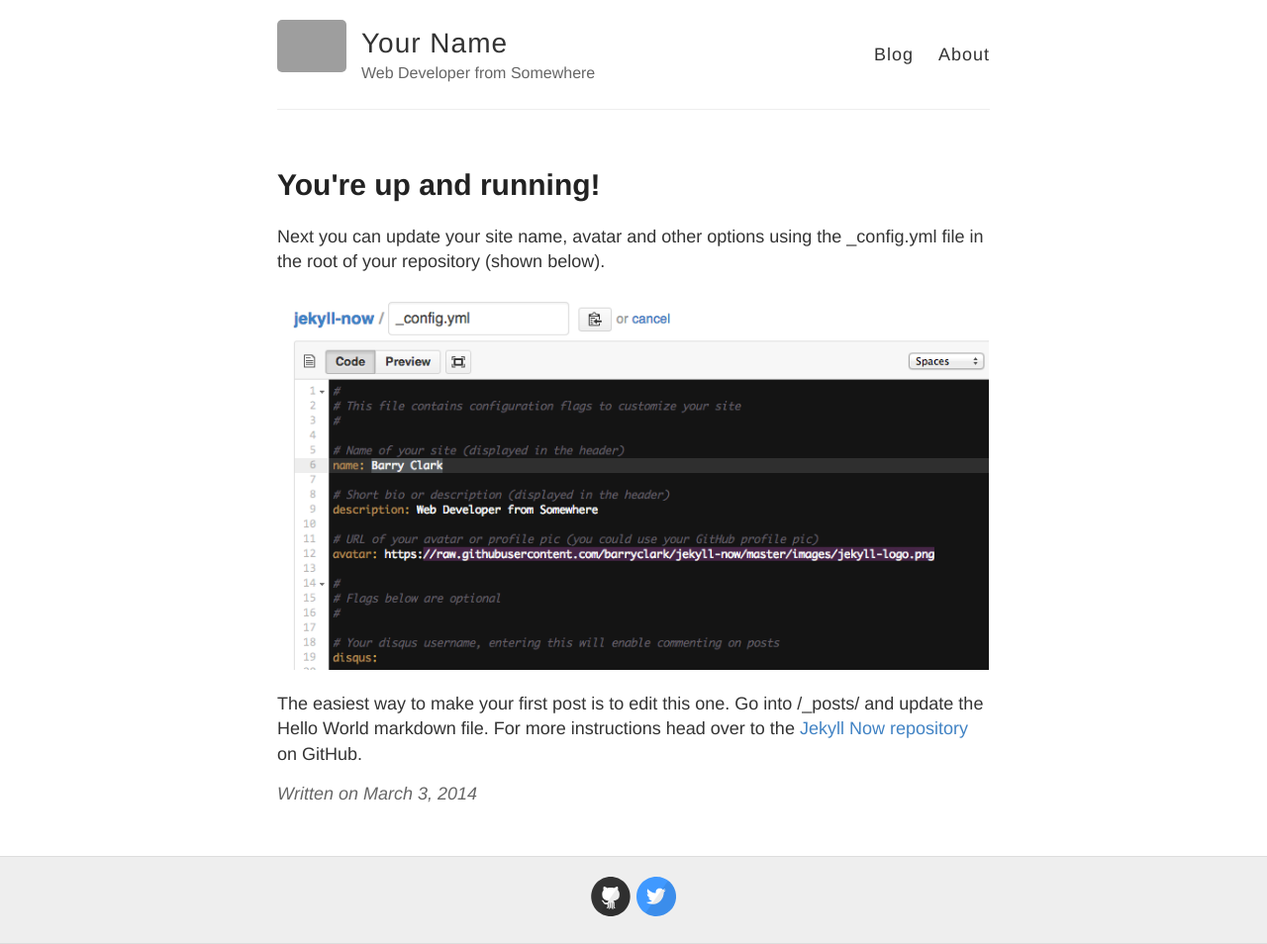
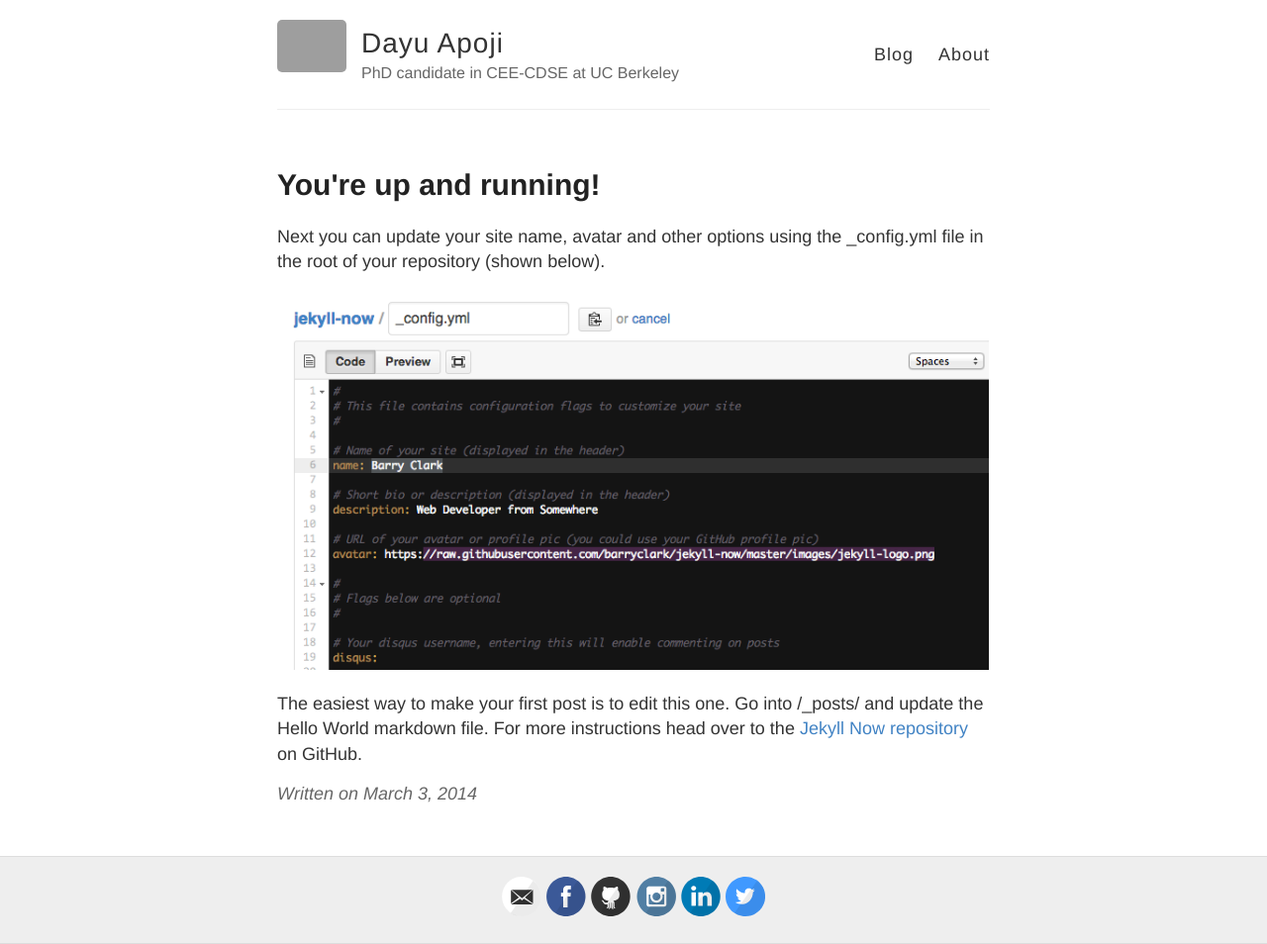
Before and after one commit to dayuapoji/dayuapoji.github.io, a Jekyll site: the page built from _posts/2014-3-3-Hello-World.md, in a window 1280 px wide. Shown: the whole page at 99% size. Built offline with Jekyll 4.4.1, drawn with Linux system fonts in a browser that asks for light colours; grey boxes are pictures that could not be loaded.

Commit message:
update config

```diff
--- a/_config.yml
+++ b/_config.yml
@@ -3,10 +3,10 @@
 #
 
 # Name of your site (displayed in the header)
-name: Your Name
+name: Dayu Apoji
 
 # Short bio or description (displayed in the header)
-description: Web Developer from Somewhere
+description: PhD candidate in CEE-CDSE at UC Berkeley
 
 # URL of your avatar or profile pic (you could use your GitHub profile pic)
 avatar: https://raw.githubusercontent.com/barryclark/jekyll-now/master/images/jekyll-logo.png
@@ -18,15 +18,15 @@ avatar: https://raw.githubusercontent.com/barryclark/jekyll-now/master/images/je
 # Includes an icon in the footer for each username you enter
 footer-links:
   dribbble:
-  email:
-  facebook:
+  email: dayu.apoji@gmail.com
+  facebook: apoji.dayu
   flickr:
-  github: barryclark/jekyll-now
-  instagram:
-  linkedin:
+  github: dayuapoji
+  instagram: dayuapoji
+  linkedin: dayuapoji
   pinterest:
   rss: # just type anything here for a working RSS icon
-  twitter: jekyllrb
+  twitter: dayuapoji
   stackoverflow: # your stackoverflow profile, e.g. "users/50476/bart-kiers"
   youtube: # channel/<your_long_string> or user/<user-name>
   googleplus: # anything in your profile username that comes after plus.google.com/
@@ -41,7 +41,7 @@ google_analytics:
 
 # Your website URL (e.g. http://barryclark.github.io or http://www.barryclark.co)
 # Used for Sitemap.xml and your RSS feed
-url:
+url: http://geomechanics.berkeley.edu/people/apoji/
 
 # If you're hosting your site at a Project repository on GitHub pages
 # (http://yourusername.github.io/repository-name)
```
